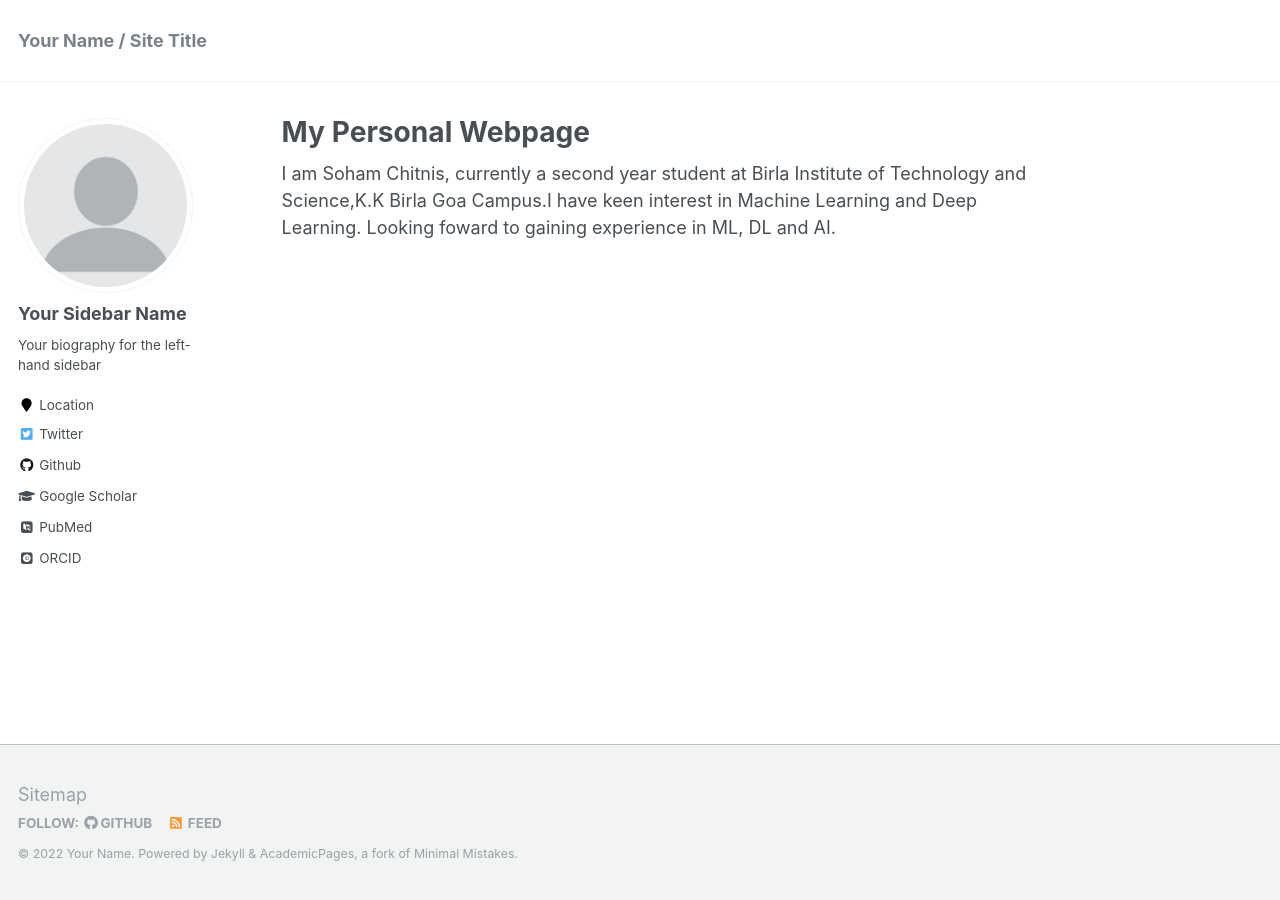
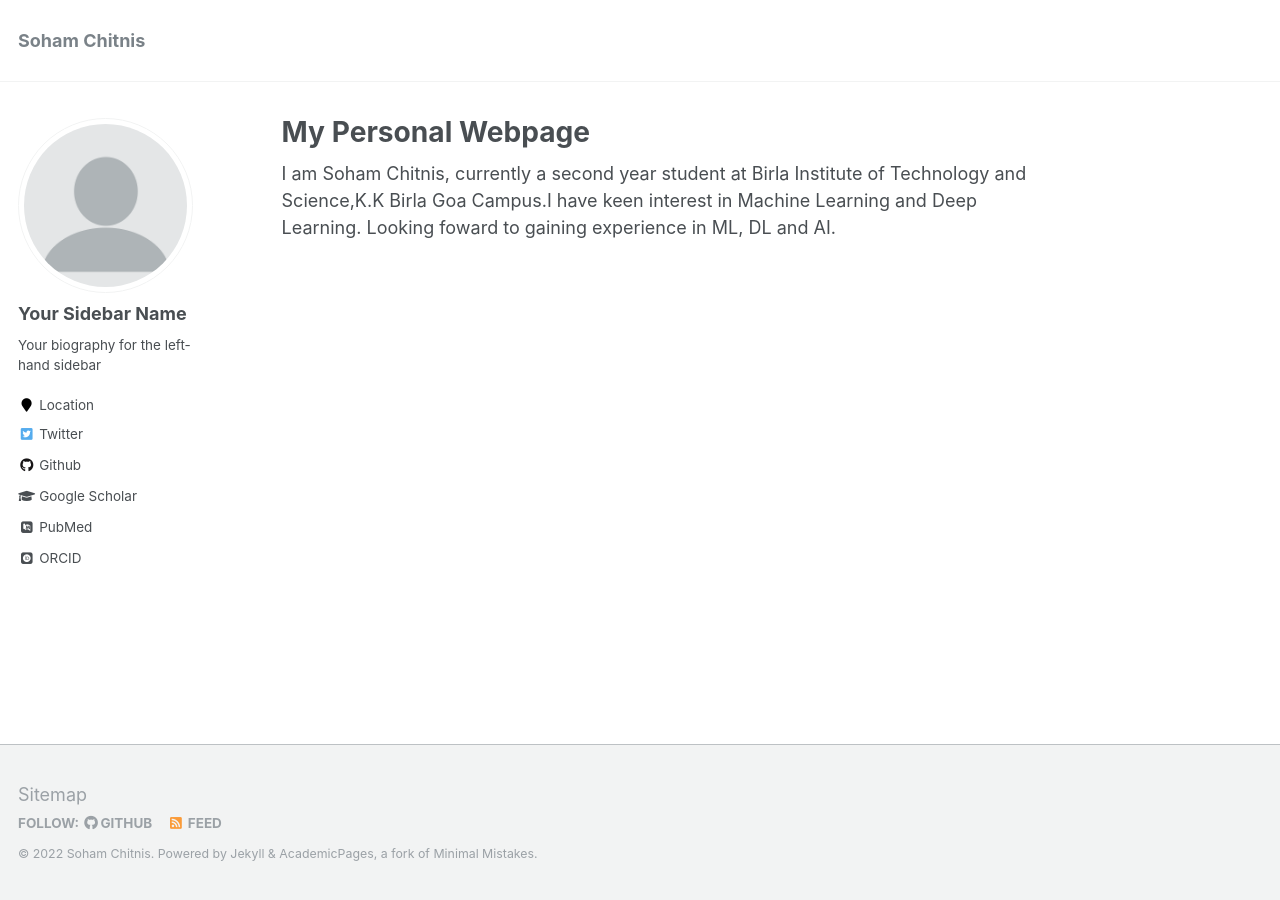
Before and after one commit to soham-chitnis10/soham-chitnis10_archived.github.io, a Jekyll site: the page built from _pages/about.md, in a window 1280 px wide. Built offline with Jekyll 4.4.1, drawn with Linux system fonts in a browser that asks for light colours; some web fonts are replaced.

Commit message:
Update _config.yml

```diff
--- a/_config.yml
+++ b/_config.yml
@@ -7,13 +7,13 @@
 
 # Site Settings
 locale                   : "en-US"
-title                    : "Your Name / Site Title"
+title                    : "Soham Chitnis"
 title_separator          : "-"
-name                     : &name "Your Name"
+name                     : &name "Soham Chitnis"
 description              : &description "personal description"
-url                      : https://academicpages.github.io # the base hostname & protocol for your site e.g. "https://mmistakes.github.io"
+url                      : https://soham-chitnis10.github.io #e base hostname & protocol for your site e.g. "https://mmistakes.github.io
 baseurl                  : "" # the subpath of your site, e.g. "/blog"
-repository               : "academicpages/academicpages.github.io"
+repository               : "soham-chitnis10/soham-chitnis10.github.io"
 teaser                   :  # filename of teaser fallback teaser image placed in /images/, .e.g. "500x300.png"
 breadcrumbs              : false # true, false (default)
 words_per_minute         : 160
@@ -96,7 +96,7 @@ author:
   flickr           :
   facebook         :
   foursquare       :
-  github           : "academicpages"
+  github           : "soham-chitnis10"
   google_plus      :
   keybase          :
   instagram        :
@@ -109,7 +109,7 @@ author:
   stackoverflow    : # http://stackoverflow.com/users/123456/username
   steam            :
   tumblr           :
-  twitter          : "replacethistwitterhandle"
+  twitter          : "soham_chitnis"
   vine             :
   weibo            :
   xing             :
```
